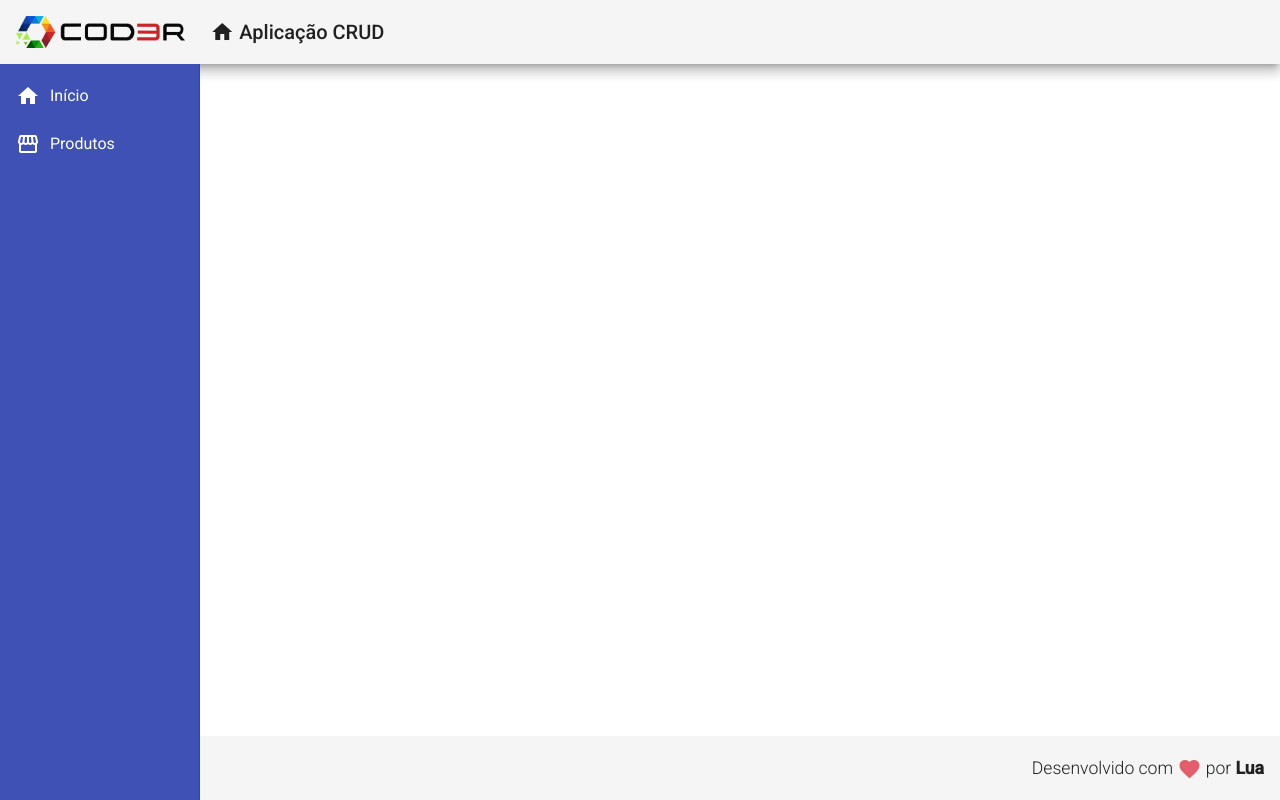
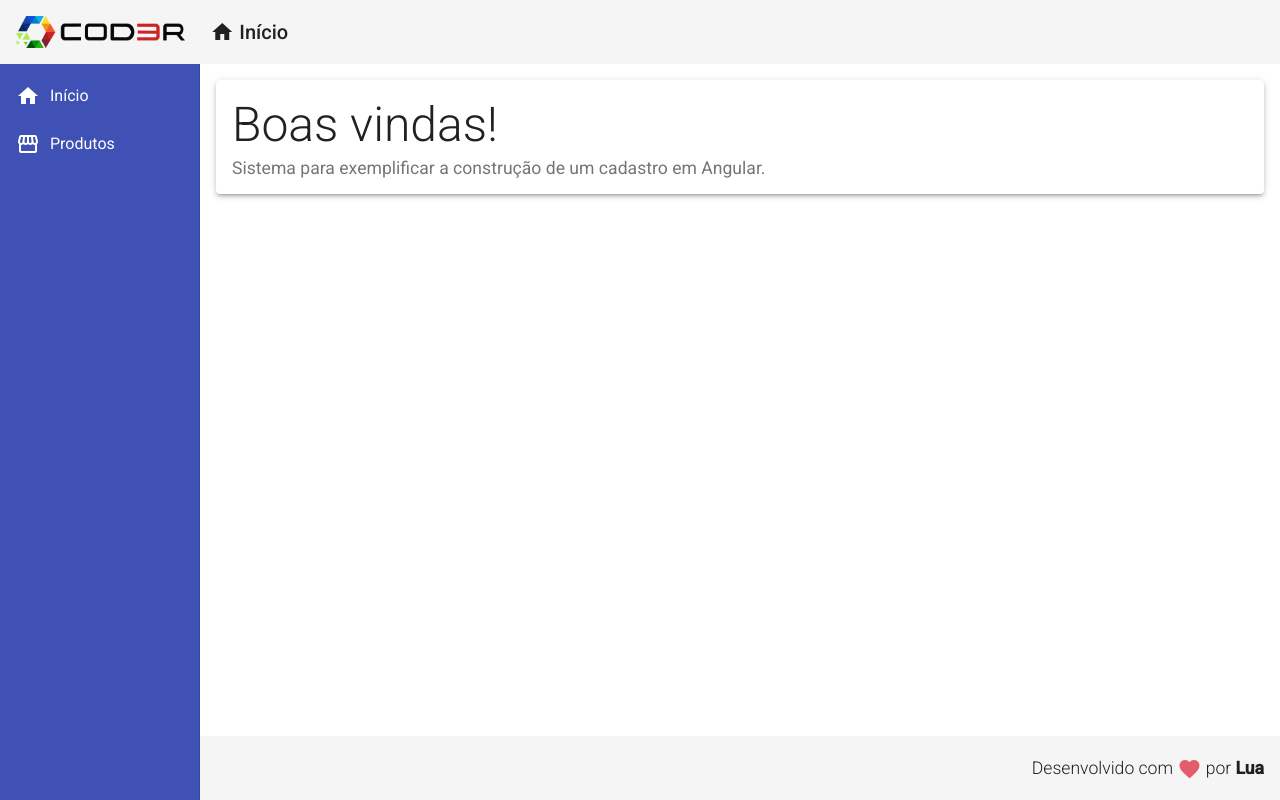
Before and after one commit to luarakerlen/angular-crud, an Angular app in the folder frontend/: page / in a window 1280 px wide. Built offline with nearby package versions, Linux system fonts and the light colour scheme.

Commit message:
create home view

```diff
--- a/frontend/src/app/app.module.ts
+++ b/frontend/src/app/app.module.ts
@@ -7,13 +7,15 @@
 import { MatToolbarModule } from '@angular/material/toolbar';
 import { MatSidenavModule } from '@angular/material/sidenav';
 import { MatListModule } from '@angular/material/list';
+import { MatCardModule } from '@angular/material/card';
 
 import { HeaderComponent } from './components/template/header/header.component';
 import { FooterComponent } from './components/template/footer/footer.component';
 import { NavComponent } from './components/template/nav/nav.component';
+import { HomeComponent } from './views/home/home.component';
 
 @NgModule({
-	declarations: [AppComponent, HeaderComponent, FooterComponent, NavComponent],
+	declarations: [AppComponent, HeaderComponent, FooterComponent, NavComponent, HomeComponent],
 	imports: [
 		BrowserModule,
 		AppRoutingModule,
@@ -21,6 +23,7 @@
 		MatToolbarModule,
 		MatSidenavModule,
 		MatListModule,
+		MatCardModule,
 	],
 	providers: [],
 	bootstrap: [AppComponent],
--- a/frontend/src/app/components/template/header/header.component.html
+++ b/frontend/src/app/components/template/header/header.component.html
@@ -8,7 +8,7 @@
 	<span class="title-group">
 		<a>
 			<i class="material-icons"> home </i>
-      Aplicação CRUD
+      Início
 		</a>
 	</span>
 </mat-toolbar>
--- a/frontend/src/app/components/template/nav/nav.component.css
+++ b/frontend/src/app/components/template/nav/nav.component.css
@@ -10,3 +10,8 @@
 .sidenav i {
 	padding-right: 10px;
 }
+
+.content {
+	padding: 16px;
+	background-color: #FFFF;
+}
--- a/frontend/src/app/components/template/nav/nav.component.html
+++ b/frontend/src/app/components/template/nav/nav.component.html
@@ -11,4 +11,7 @@
 			<a mat-list-item class="nav-list"><i class="material-icons">storefront</i>Produtos</a>
 		</mat-nav-list>
 	</mat-sidenav>
+	<mat-sidenav-content class="content">
+		<app-home></app-home>
+	</mat-sidenav-content>
 </mat-sidenav-container>
--- /dev/null
+++ b/frontend/src/app/views/home/home.component.css
@@ -0,0 +1,9 @@
+.home .title {
+  font-size: 3rem;
+  font-weight: 300;
+  line-height: 1.2;
+}
+
+.home .subtitle {
+  font-size: 1.1rem;
+}
--- /dev/null
+++ b/frontend/src/app/views/home/home.component.html
@@ -0,0 +1,7 @@
+<mat-card class="home mat-elevation-z3">
+	<mat-card-title class="title">Boas vindas!</mat-card-title>
+	<mat-card-subtitle class="subtitle"
+		>Sistema para exemplificar a construção de um cadastro em
+		Angular.</mat-card-subtitle
+	>
+</mat-card>
--- /dev/null
+++ b/frontend/src/app/views/home/home.component.ts
@@ -0,0 +1,15 @@
+import { Component, OnInit } from '@angular/core';
+
+@Component({
+  selector: 'app-home',
+  templateUrl: './home.component.html',
+  styleUrls: ['./home.component.css']
+})
+export class HomeComponent implements OnInit {
+
+  constructor() { }
+
+  ngOnInit(): void {
+  }
+
+}
```
